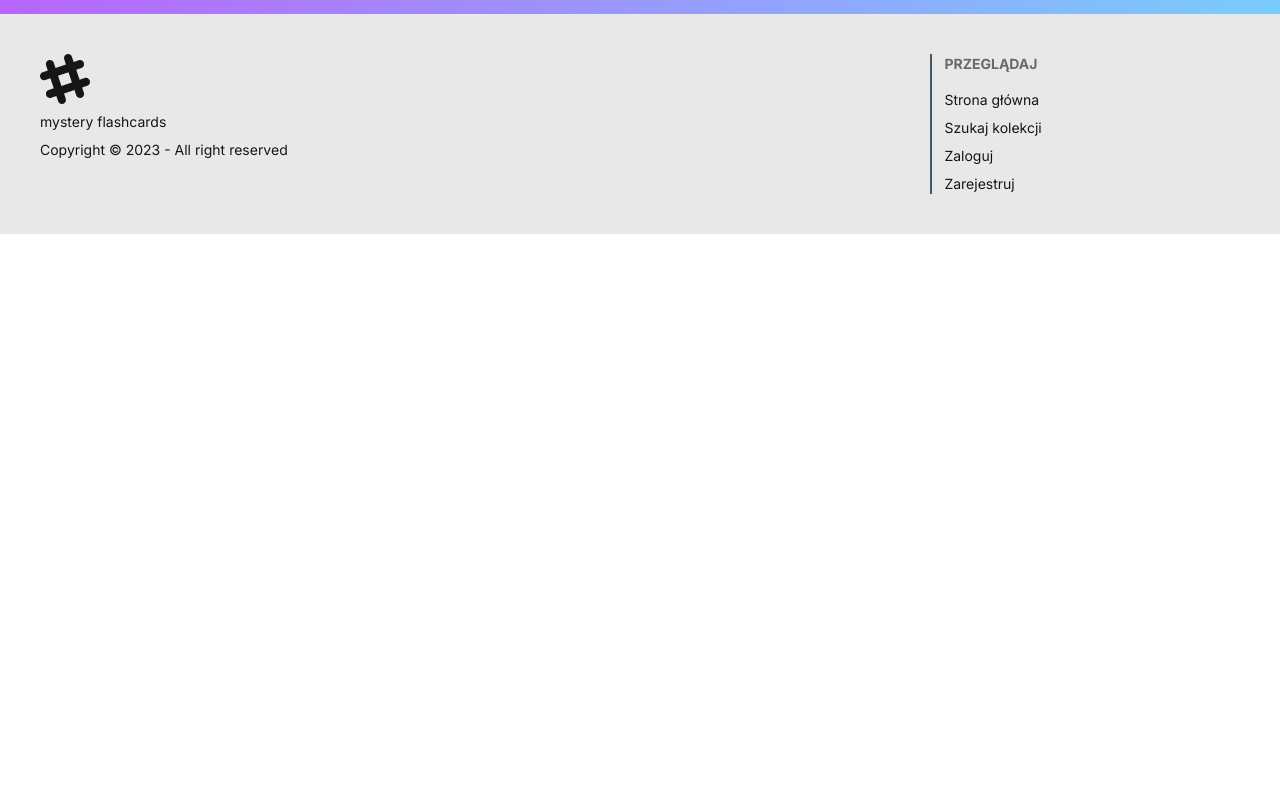
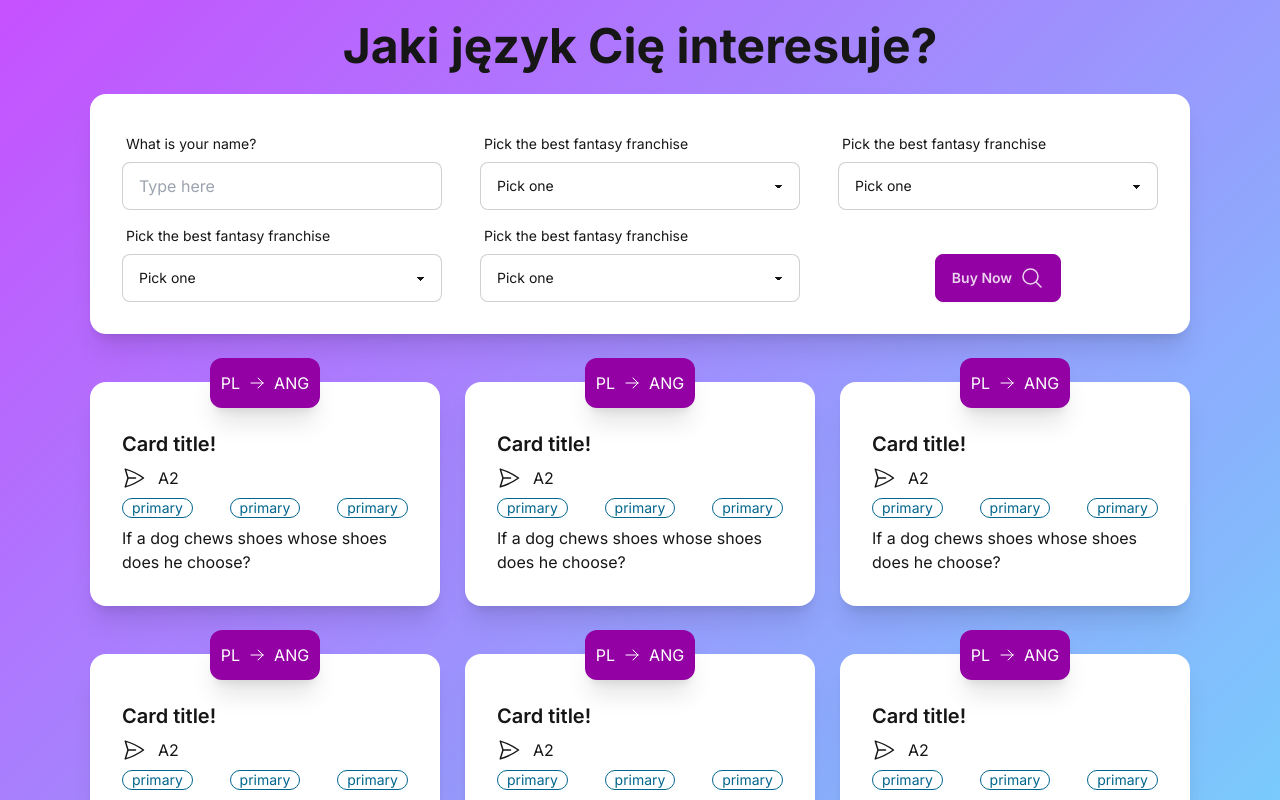
Before and after one commit to mk1808/Mystery-flashcards, a Next.js app in the folder mystery-flashcards/: page /en in a window 1280 px wide. Shown: the part 940-1740 px from the top of the page. Before the commit the page ends 1174 px from the top, so only its background shows below. Built offline with nearby package versions, Linux system fonts and the light colour scheme.

Commit message:
feature #29: create filter layout

```diff
--- a/mystery-flashcards/app/[locale]/page.tsx
+++ b/mystery-flashcards/app/[locale]/page.tsx
@@ -1,12 +1,16 @@
 import Sidebar from "@/components/Sidebar";
 import RoundActionButton from "@/components/common/RoundActionButton";
+import Title from "@/components/common/Title";
+import SetCard from "@/components/main/SetCard";
 import { getDictionary } from "@/dictionaries/dictionaries"
+import { MagnifyingGlassIcon } from "@heroicons/react/24/outline";
 import { ArrowLongDownIcon } from '@heroicons/react/24/solid'
 
 export default async function Page({ params }: { params: { locale: string } }) {
     const dictionary = await getDictionary(params.locale);
 
     return (
+        <>
             <div className="z-10 max-w-5xl w-full items-center justify-between font-mono text-sm">
                 <div className="h-96">
                     first
@@ -23,12 +27,92 @@ export default async function Page({ params }: { params: { locale: string } }) {
                     <button className="btn btn-link">Link</button>
                     <div style={{ width: 200, height: 200 }} className="bg-primary"></div>
                 </div>
-
             </div>
+            {renderFilters()}
+            {renderResults()}
+        </>
     )
 
     function getButtonContent() {
         return <ArrowLongDownIcon className="h-11 w-11" />
     }
+
+    function renderFilters() {
+        return (
+            <div >
+                <div className="my-6">
+                    <Title text="Jaki język Cię interesuje?"></Title>
+                </div>
+
+                <div className="card w-[1100px] bg-base-100 shadow-xl">
+                    <div className="card-body">
+                        <div className="flex justify-between">
+                            {renderInput()}
+                            {renderSelect()}
+                            {renderSelect()}
+                        </div>
+                        <div className="flex justify-between">
+                            {renderSelect()}
+                            {renderSelect()}
+                            <div className="w-[320px] flex justify-center items-end">
+                                <button className="btn btn-primary">Buy Now
+                                    <MagnifyingGlassIcon className="h-6 w-6" /></button>
+                            </div>
+
+                        </div>
+                    </div>
+                </div>
+            </div>
+        )
+    }
+
+    function renderSelect() {
+        return (
+            <label className="form-control w-full max-w-xs">
+                <div className="label">
+                    <span className="label-text">Pick the best fantasy franchise</span>
+                </div>
+                <select className="select select-bordered">
+                    <option disabled selected>Pick one</option>
+                    <option>Star Wars</option>
+                    <option>Harry Potter</option>
+                    <option>Lord of the Rings</option>
+                    <option>Planet of the Apes</option>
+                    <option>Star Trek</option>
+                </select>
+            </label>
+        )
+    }
+
+
+    function renderInput() {
+        return (
+            <label className="form-control w-full max-w-xs">
+                <div className="label">
+                    <span className="label-text">What is your name?</span>
+                </div>
+                <input type="text" placeholder="Type here" className="input input-bordered w-full max-w-xs" />
+            </label>
+        )
+    }
+
+    function renderResults() {
+        return (
+            <div className="mt-12 my-10 w-[1100px]">
+                <div className="flex justify-between">
+                    <SetCard></SetCard>
+                    <SetCard></SetCard>
+                    <SetCard></SetCard>
+                </div>
+                <div className="flex justify-between mt-12">
+                    <SetCard></SetCard>
+                    <SetCard></SetCard>
+                    <SetCard></SetCard>
+                </div>
+            </div>
+        )
+    }
+
+
 }
 //return <div>{dictionary.common.mainPage}</div>
--- /dev/null
+++ b/mystery-flashcards/components/main/SetCard.tsx
@@ -0,0 +1,35 @@
+import React from 'react'
+import { ArrowRightIcon } from "@heroicons/react/24/outline"
+import { PaperAirplaneIcon } from "@heroicons/react/24/outline"
+
+function SetCard() {
+    return (
+        <div className="card w-[350px] bg-base-100 shadow-xl">
+            <div className="absolute left-[120px] -top-6" >
+                <div className="w-[110px] h-[50px] bg-primary flex items-center justify-center text-base-100 rounded-xl shadow-xl">
+                    PL &nbsp;
+                    <ArrowRightIcon className="h-4 w-4" /> &nbsp;
+                    ANG
+                </div>
+            </div>
+            <div className="card-body mt-4">
+                <h2 className="card-title">Card title!</h2>
+                <div className="flex">
+                     <PaperAirplaneIcon className="h-6 w-6 me-3" /> <span>A2</span>
+                </div>
+                <div className="flex justify-between">
+                <div className="badge badge-secondary badge-outline">primary</div>
+                <div className="badge badge-secondary badge-outline">primary</div>
+                <div className="badge badge-secondary badge-outline">primary</div>
+                </div>
+
+                <p>If a dog chews shoes whose shoes does he choose?</p>
+             {/*   <div className="card-actions justify-end">
+                    <button className="btn btn-primary">Buy Now</button>
+    </div>*/}
+            </div>
+        </div>
+    )
+}
+
+export default SetCard
```
Lines whose indentation alone changed are shown as unchanged.
